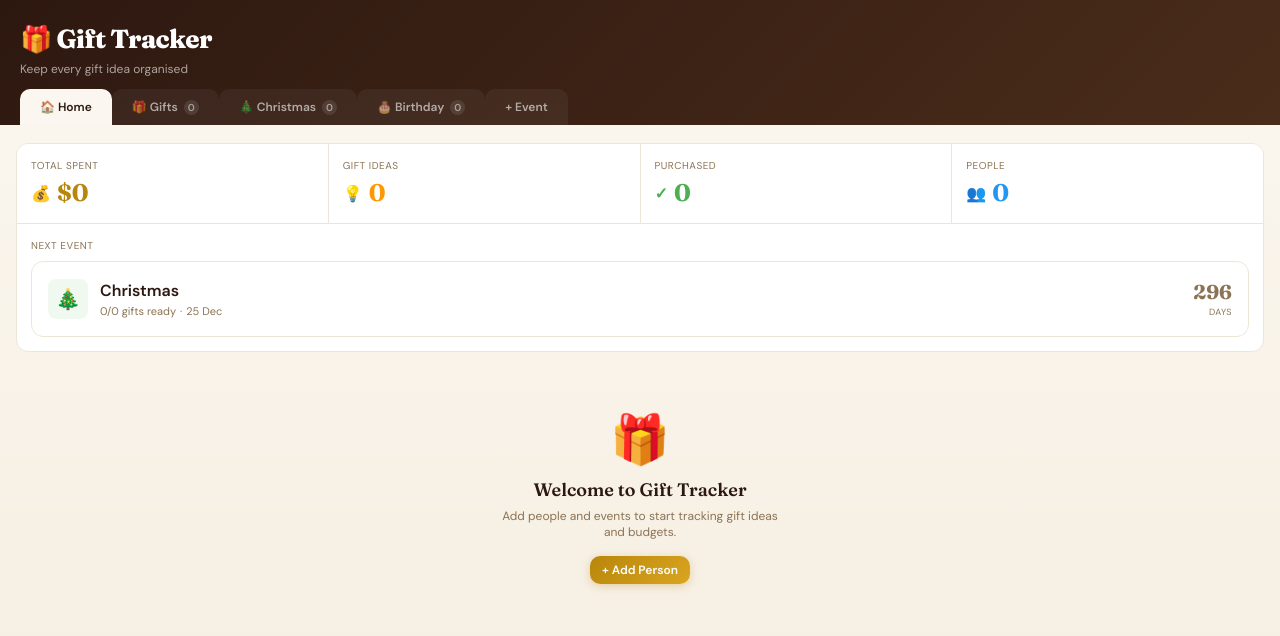
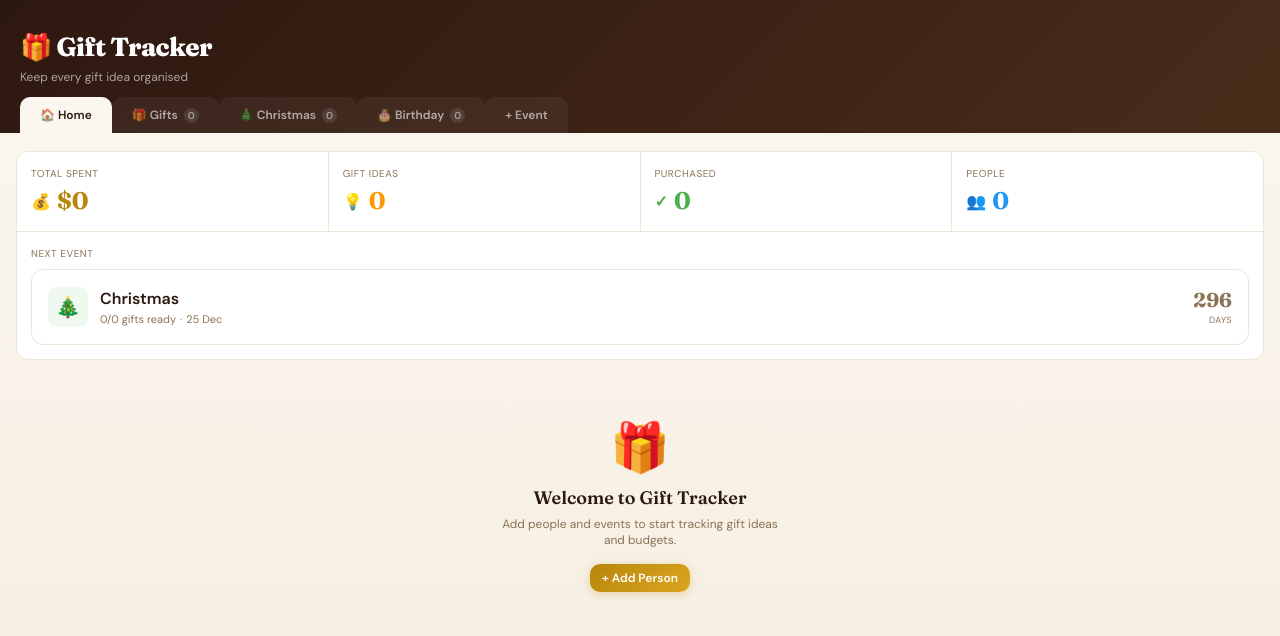
Before and after one commit to fizzypop109/gift-tracker, a Next.js app: page / in a window 1280 px wide. Shown: the top 636 px of the page. Built offline with nearby package versions, Linux system fonts and the light colour scheme.

Commit message:
Adjust header padding and update global background gradient for consistent appearance

```diff
--- a/src/components/Header.tsx
+++ b/src/components/Header.tsx
@@ -26,7 +26,7 @@ export const Header = ({ selectedTab, onTabClick }: HeaderProps) => {
     ];
 
     return (
-        <header className="bg-[linear-gradient(135deg,var(--color-brown),var(--color-brown-deep))] px-4 md:px-5 pt-[calc(0.875rem+env(safe-area-inset-top))] md:pt-[calc(1.25rem+env(safe-area-inset-top))] relative overflow-hidden">
+        <header className="bg-[linear-gradient(135deg,var(--color-brown),var(--color-brown-deep))] px-4 md:px-5 pt-[calc(1.5rem+env(safe-area-inset-top))] md:pt-[calc(1.75rem+env(safe-area-inset-top))] relative overflow-hidden">
             <div className="relative w-full">
                 <div className="flex justify-between items-center pb-3 gap-2">
                     <div className="min-w-0">
--- a/src/styles/globals.css
+++ b/src/styles/globals.css
@@ -65,16 +65,17 @@
   box-sizing: border-box;
 }
 
-/* Match the app's bottom colour so any area outside the app shell
-   (safe-area edges, overscroll) is cream, never the dark-mode black. */
+/* Any area outside the app shell (safe-area edges, overscroll) continues
+   the header brown at the top and the app's cream at the bottom, so it
+   never shows the dark-mode black. */
 html {
-  background: var(--color-cream-warm);
+  background: linear-gradient(180deg, var(--color-brown) 50%, var(--color-cream-warm) 50%);
 }
 
 body {
   margin: 0;
   min-height: 100dvh;
-  background: var(--color-cream-warm);
+  background: transparent;
   color: var(--foreground);
   font-family: var(--font-fraunces), Helvetica, sans-serif;
 }
```
